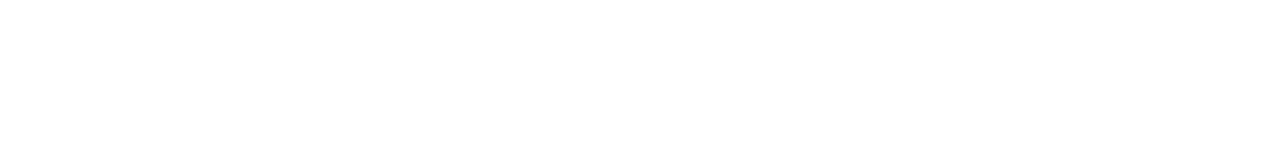
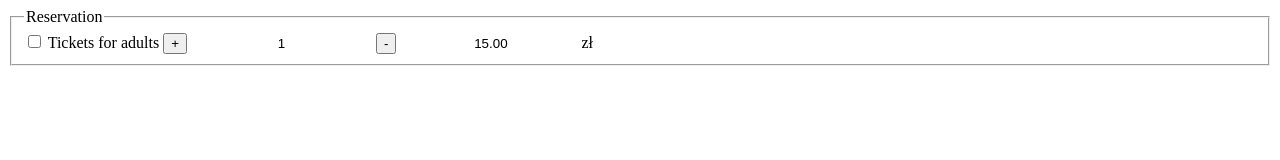
Before and after one commit to slwkrupa/ticketsProject, a plain HTML site: page index.html in a window 1280 px wide. Drawn offline with Linux system fonts and the light colour scheme.

Commit message:
add files

```diff
--- a/index.html
+++ b/index.html
@@ -3,8 +3,22 @@
 <head>
     <meta charset="utf-8">
     <title>Tickets for cinema</title>
+    <link rel="stylesheet" href="style.css" type="text/css">
 </head>
 <body>
-
+<div id="numberOfTickets">
+    <form>
+        <fieldset>
+            <legend>Reservation</legend>
+            <input type="checkbox" name="chcbox" value="checkbox" id="ckb1">
+            Tickets for adults
+            <input type="button" name="btn" value="+" id="btn1" onClick="processingData('dod', 'txt1', 'txt2', '15.00')">
+            <input type="text" name="txt" value="1" id="txt1" readOnly>
+            <input type="button" name="btn" value="-" id="btn1" onClick="processingData('od', 'txt1', 'txt2', '15.00')">
+            <input type="text" name="txt" value="15.00" id="txt2" readOnly>zł
+        </fieldset>
+    </form>
+</div>
+<script language = "JavaScript" type = "text/javascript" src="script.js"></script>
 </body>
 </html>
--- /dev/null
+++ b/script.js
@@ -0,0 +1,12 @@
+function processingData(op, ticketNumber, ticketValue, price){
+
+    var tkn = document.getElementById(ticketNumber).value; //tkn - ticketnumber
+    var tkv = document.getElementById(ticketValue).value;  //tkv - ticketvalue
+
+    if(op=='dod'){
+        tkn++;
+        document.getElementById(ticketNumber).value = tkn;
+        tkv = parseFloat(price*tkn);
+        document.getElementById(ticketValue).value = tkv;
+    }
+}
--- /dev/null
+++ b/style.css
@@ -0,0 +1,4 @@
+input[type="text"]{
+    border: 0px;
+    text-align: center;
+}
```
